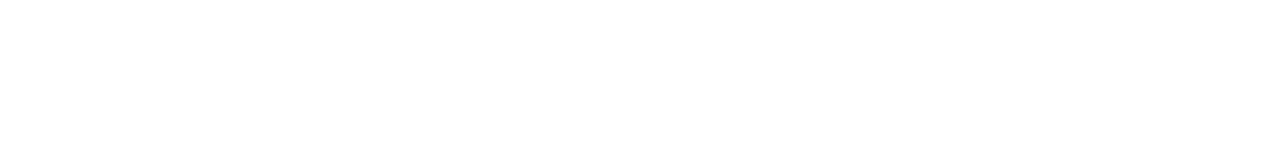
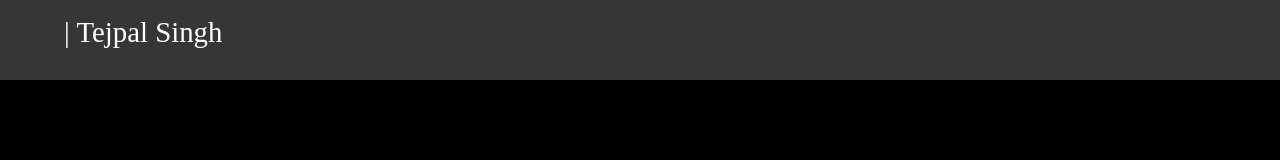
Before and after one commit to dev-tezoo/Kodbud-task1-portfolio, a plain HTML site: page index.html in a window 1280 px wide. Drawn offline with Linux system fonts and the light colour scheme; a web font is replaced by a local one.

Commit message:
nav changes

```diff
--- a/index.css
+++ /dev/null
@@ -1,5 +0,0 @@
-*{
-    margin: 0;
-    padding: 0;
-    box-sizing: border-box;
-}
--- a/index.html
+++ b/index.html
@@ -3,9 +3,15 @@
 <head>
     <meta charset="UTF-8">
     <meta name="viewport" content="width=device-width, initial-scale=1.0">
-    <title>Document</title>
+    <title>Tejpal | Portfolio</title>
+    <link rel="stylesheet" href="style.css">
 </head>
 <body>
+    <nav>
+       <div class="nav-right">| Tejpal Singh</div>
+       <div class="nav-right">
 
+       </div>
+    </nav>
 </body>
 </html>
--- /dev/null
+++ b/style.css
@@ -0,0 +1,32 @@
+@font-face {
+    font-family: font1;
+    src: url(/file2.woff2);
+}
+
+*{
+    margin: 0;
+    padding: 0;
+    box-sizing: border-box;
+}
+
+body{
+    background-color: #000000;
+    color: #fff;
+    height: 100%;
+    width: 100%;
+    font-family: font1;
+}
+
+nav{
+    background-color: #363636;
+    padding: 1rem 4rem;
+    height: 10vh;
+}
+
+.nav-right{
+    font-size: 1.8rem;
+}
+
+nav-right svg{
+    height: 2rem;
+}
```
Also changed, not shown: source/file2.woff2 (added), source/links.svg (added).
